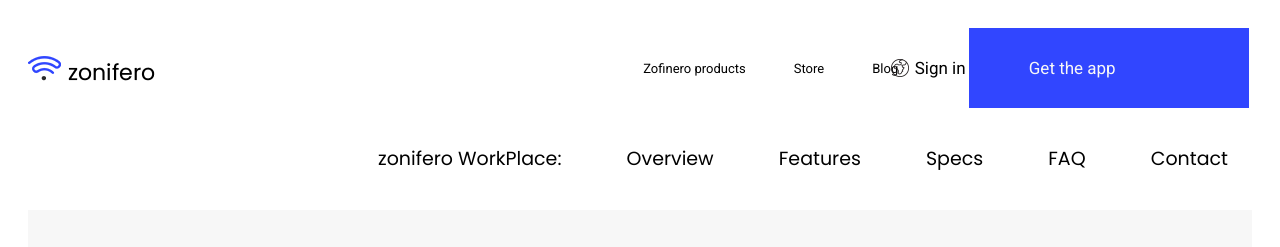
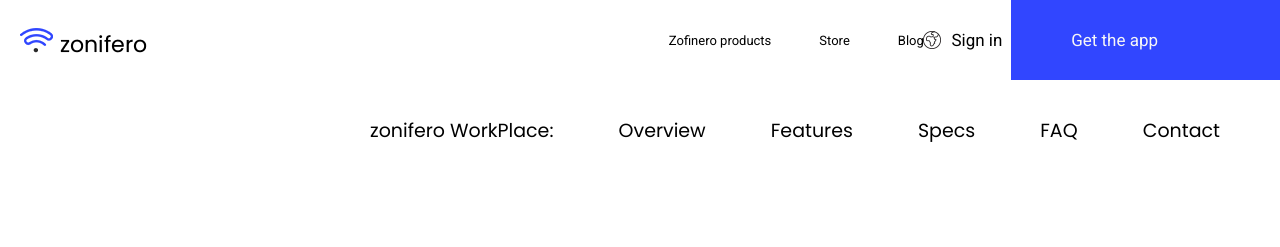
Before and after one commit to matkarny/praktyki-fe-sh-2019, a website built with webpack: page src/index.html in a window 1280 px wide. Shown: the top 247 px of the page. Built offline with nearby package versions, Linux system fonts and the light colour scheme; files whose address does not match are found by name.

Commit message:
Feature: Header fixed - sticky

```diff
--- a/src/index.html
+++ b/src/index.html
@@ -7,6 +7,9 @@
     <title>Praktyki zonifero</title>
   </head>
   <body>
+    <div class="parentheader">
+        <div class="parentheader__fixed">
+
     <header class="header">
       <div class="header logo">
         <img src="/public/images/logo.png" alt="Zonifero logo" />
@@ -36,6 +39,8 @@
         <li><a class="navigation--link" href="#">Contact</a></li>
       </ul>
     </div>
+  </div>
+</div>
     <div class="hero">
       <div class="hero__background"></div>
       <article class="hero--grid">
--- a/src/styles/index.scss
+++ b/src/styles/index.scss
@@ -67,14 +67,30 @@ $font-poppins: "Poppins", sans-serif;
 }
 
 html {
-  margin: 20px;
+  margin: 0 20px 20px 20px;
+}
+body{
+  margin: 0;
 }
 .headline {
   @extend %big-headline-text;
 }
+.parentheader{
 
+  width: 100%;
+  position: relative;
+}
+.parentheader__fixed{
+  position: fixed;
+  z-index: 100;
+  height: 200;
+  background-color: #FFFFFF;
+  width: 100%;
+  padding: 0;
+
+
+}
 .header {
-  position: sticky;
   display: flex;
   flex-direction: row;
   justify-content: space-between;
@@ -186,6 +202,7 @@ html {
   background-image: url("/public/images/first_section_bg.png");
   display: grid;
   height: 778px;
+  padding-top: 400px;
   background-position: center;
   grid-template-columns: 350px repeat(3, 1fr);
   grid-template-rows: auto;
```
